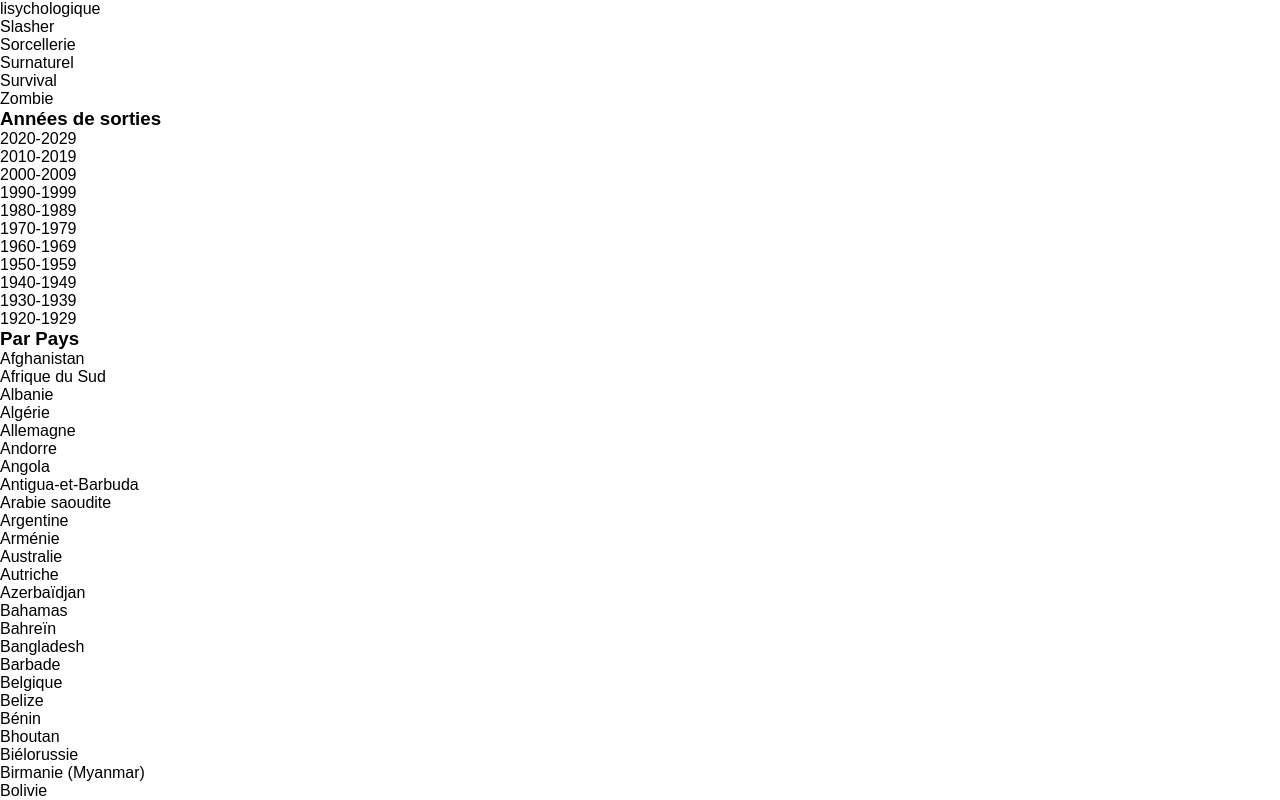
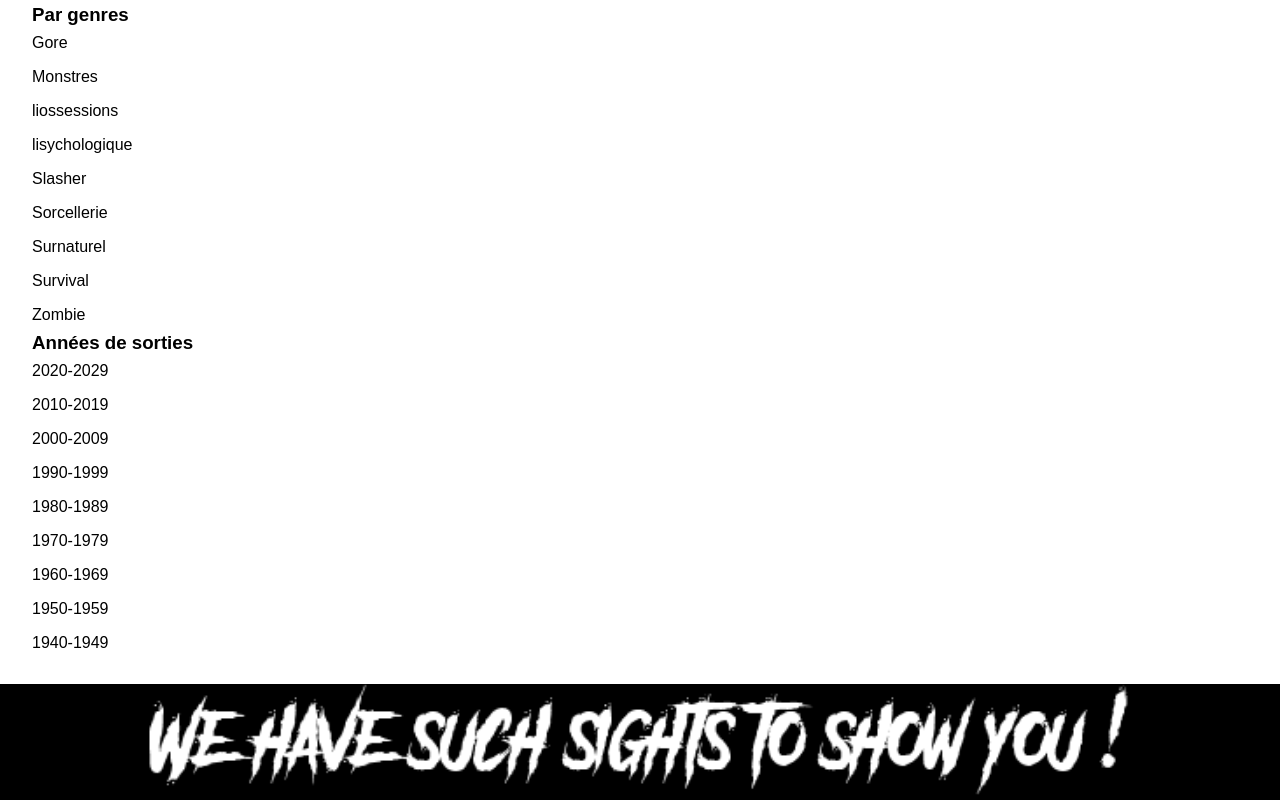
Before and after one commit to Benoit-Hayet/The-Horror-Database-Frontend, an Angular app: page /database in a window 1280 px wide. Shown: the part 314-1114 px from the top of the page. Built offline with nearby package versions, Linux system fonts and the light colour scheme.

Commit message:
clean sidenav

```diff
--- a/src/app/database/database.component.html
+++ b/src/app/database/database.component.html
@@ -37,10 +37,12 @@
         <li>1920-1929</li>
       </ul>
       </div>
+      <h3>Par Pays</h3>
       <div class="country">
-        <h3>Par Pays</h3>
         <ng-container *ngFor="let item of countryMap">
-       <p>{{item.name}}</p>
+          <ul class="countryList">
+            <li>{{item.name}}</li>
+          </ul>
       </ng-container>
     </div>
 </section>
--- a/src/app/database/database.component.scss
+++ b/src/app/database/database.component.scss
@@ -1,5 +1,21 @@
-Section .Sidenav {
-    display: block;
-    text-align: center;
-    left:0;
+.Sidenav {
+    margin: 2rem;
+    width: 250px;
+    height: 100vh;
+    overflow-y: auto;
 }
+
+.country {
+    max-height: 200px;
+    overflow-y: auto;
+}
+
+.countryList {
+    margin: 0;
+    padding: 0;
+    list-style-type: none;
+}
+
+li {
+    padding: 8px 0;
+}
```
